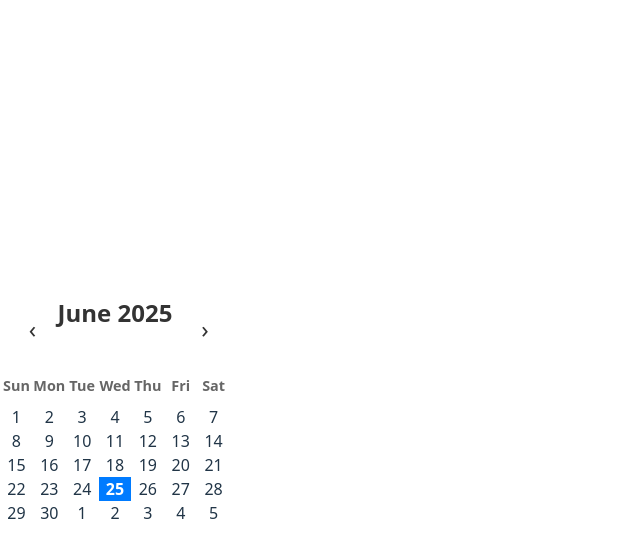
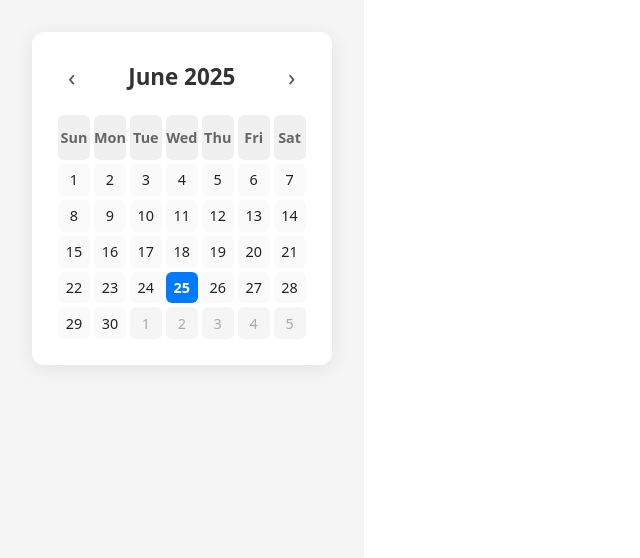
Before and after one commit to avi11204/calendar, a React (Vite) app: page / in a window 1280 px wide. Shown: the top 558 px of the page, without its empty margins (0-640 px from the left). Built offline with nearby package versions, Linux system fonts and the light colour scheme.

Commit message:
Update Calender.css

```diff
--- a/src/Calender.css
+++ b/src/Calender.css
@@ -1,27 +1,35 @@
-.calendar-container {
+/* Layout */
+.calendar-wrapper {
+  padding: 2rem;
+  background-color: #f5f5f5;
+  min-height: 100vh;
+  display: flex;
+  justify-content: center;
+  align-items: start;
+}
+
+.calendar {
+  background-color: #ffffff;
+  border-radius: 12px;
+  box-shadow: 0 4px 20px rgba(0, 0, 0, 0.08);
+  padding: 1.5rem;
   width: 100%;
-  max-width: 480px;
-  margin: 4rem auto;
-  padding: 1.5rem;
-  background-color: white;
-  border-radius: 16px;
-  box-shadow: 0 8px 30px rgba(0, 0, 0, 0.08);
-  font-family: "Segoe UI", sans-serif;
+  max-width: 500px;
   box-sizing: border-box;
 }
 
+/* Header */
 .calendar-header {
   display: flex;
   justify-content: space-between;
   align-items: center;
-  margin-bottom: 1.5rem;
+  margin-bottom: 1rem;
 }
 
 .calendar-header h2 {
-  font-size: 1.5rem;
+  margin: 0;
+  font-size: 1.4rem;
   font-weight: 600;
-  flex: 1;
-  text-align: center;
   color: #333;
 }
 
@@ -30,74 +38,67 @@
   border: none;
   font-size: 1.5rem;
   cursor: pointer;
-  color: #333;
-  width: 2rem;
-  height: 2rem;
-  transition: color 0.2s ease;
+  color: #555;
+  padding: 0.25rem 0.75rem;
 }
 
 .calendar-header button:hover {
   color: #007bff;
 }
 
-.calendar-weekdays,
-.calendar-days {
+/* Grid */
+.calendar-grid {
   display: grid;
   grid-template-columns: repeat(7, 1fr);
-  text-align: center;
 }
 
+.calendar-cell {
+  aspect-ratio: 1 / 1;
+  display: flex;
+  justify-content: center;
+  align-items: center;
+  font-size: 0.9rem;
+  margin: 2px;
+  border-radius: 6px;
+}
+
+/* Weekdays */
 .weekday {
   font-weight: 600;
-  margin-bottom: 0.5rem;
-  font-size: 0.9rem;
   color: #666;
+  background: #f0f0f0;
+  padding: 0.4rem 0;
 }
 
-.calendar-day {
-  padding: 0.9rem 0;
-  margin: 2px;
-  border-radius: 8px;
-  font-size: 0.95rem;
+/* Days */
+.day {
+  cursor: pointer;
   transition: background-color 0.2s ease;
-  cursor: pointer;
 }
 
-.calendar-day:hover {
-  background-color: #f0f4ff;
+.current-month {
+  background-color: #fafafa;
+  color: #222;
 }
 
-.current {
-  color: #222;
-  background-color: #f9f9f9;
-}
-
-.other {
-  color: #bbb;
+.other-month {
+  color: #aaa;
+  background-color: #f5f5f5;
 }
 
 .today {
   background-color: #007bff;
-  color: white;
+  color: #fff;
   font-weight: bold;
 }
 
+/* Responsive */
 @media (max-width: 500px) {
-  .calendar-container {
-    padding: 1rem;
-    margin: 2rem 1rem;
-  }
-
   .calendar-header h2 {
     font-size: 1.1rem;
   }
 
-  .calendar-day {
-    padding: 0.6rem 0;
+  .calendar-cell {
     font-size: 0.8rem;
   }
-
-  .weekday {
-    font-size: 0.75rem;
-  }
 }
```
